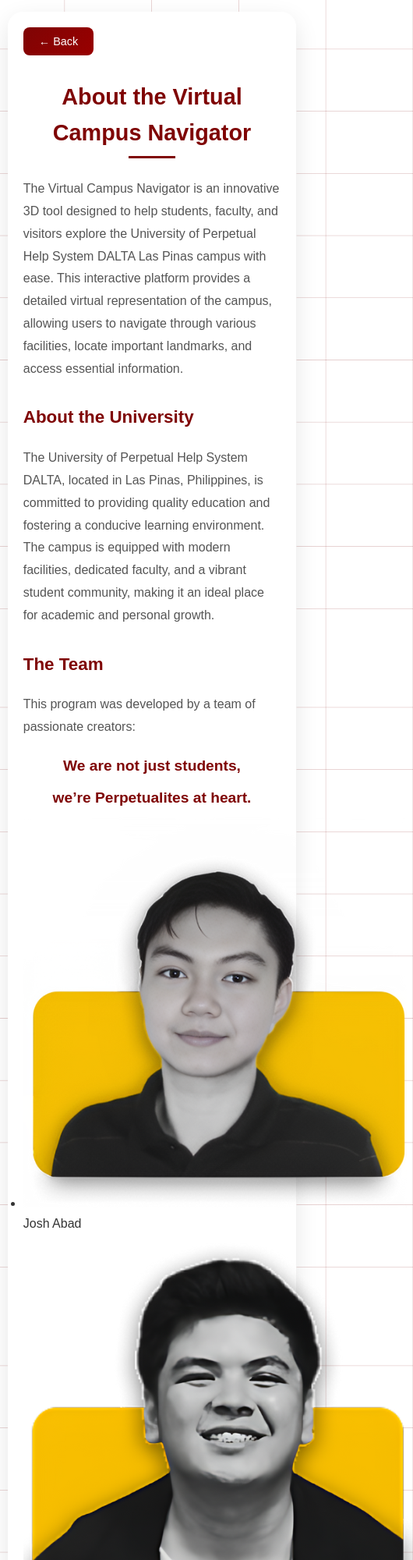
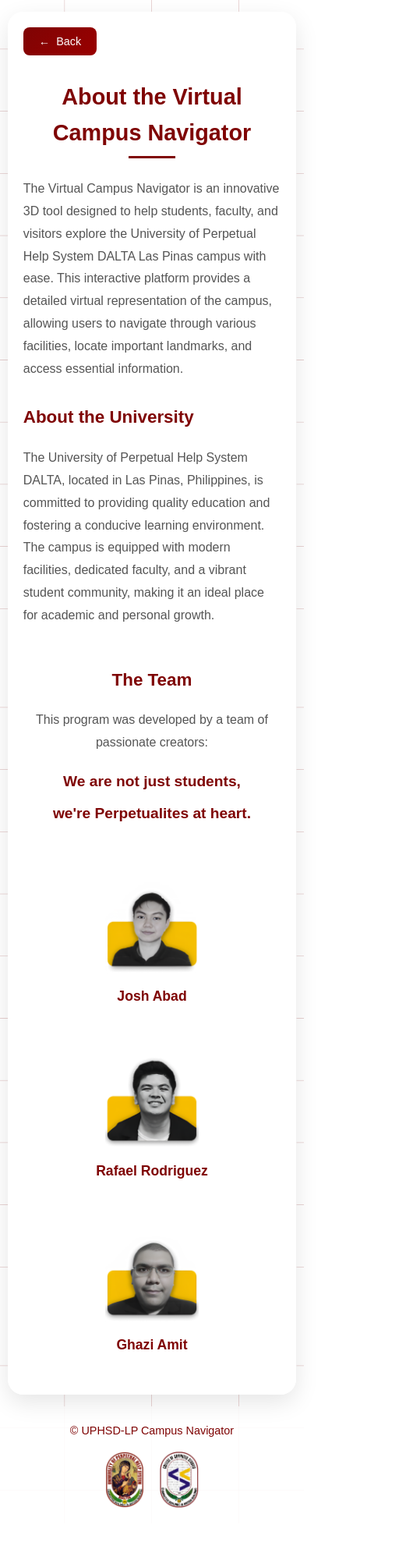
Before and after one commit to itzvlad21/uphsd-lp-campusnavigator, a website built with Vite: page about.html in a window 390 px wide. Shown: the top 2000 px of the page at 78% size, 530 px wide, since content can reach past the window. After the commit the page ends 1953 px from the top, so only its background shows below. Built offline with nearby package versions, Linux system fonts and the light colour scheme; sample sign-in values are in the browser's storage.

Commit message:
Update about.html

```diff
--- a/about.html
+++ b/about.html
@@ -3,31 +3,51 @@
 <head>
     <meta charset="UTF-8">
     <meta name="viewport" content="width=device-width, initial-scale=1.0">
+    <title>UPHSD-LP Campus Navigator | About</title>
+
     <link rel="stylesheet" href="/src/styles/about.css">
-    <title>About - Virtual Campus Navigator</title>
 </head>
 <body>
     <div id="logo">
-        <img src="/assets/logo/Logo.png" id="main-logo">
-        <img src="/assets/logo/ccs-logo.png" id="ccs-logo">
+        <img src="/assets/logo/Logo.png" alt="Main Logo">
+        <img src="/assets/logo/ccs-logo.png" alt="CCS Logo">
     </div>
+
     <div id="about-page">
-        <button id="back-button" onclick="window.history.back();">← Back</button>
+        <button id="back-button" onclick="window.history.back();">
+            <span>←</span> Back
+        </button>
+
         <h1>About the Virtual Campus Navigator</h1>
+
         <p>The Virtual Campus Navigator is an innovative 3D tool designed to help students, faculty, and visitors explore the University of Perpetual Help System DALTA Las Pinas campus with ease. This interactive platform provides a detailed virtual representation of the campus, allowing users to navigate through various facilities, locate important landmarks, and access essential information.</p>
 
         <h2>About the University</h2>
         <p>The University of Perpetual Help System DALTA, located in Las Pinas, Philippines, is committed to providing quality education and fostering a conducive learning environment. The campus is equipped with modern facilities, dedicated faculty, and a vibrant student community, making it an ideal place for academic and personal growth.</p>
 
-        <h2>The Team</h2>
-        <p>This program was developed by a team of passionate creators:</p>
-        <h2 class="center maroon">We are not just students,</h2>
-        <h2 class="center maroon">we’re Perpetualites at heart.</h2>
-        <ul>
-            <li><img src='/assets/images/Josh.png'>Josh Abad</li>
-            <li><img src='/assets/images/Rafael.png'>Rafael Rodriguez</li>
-            <li><img src='/assets/images/Ghazi.png'>Ghazi Amit</li>
-        </ul>
+        <div class="team-section">
+            <h2>The Team</h2>
+            <p>This program was developed by a team of passionate creators:</p>
+            <h2 class="center maroon">We are not just students,</h2>
+            <h2 class="center maroon">we're Perpetualites at heart.</h2>
+
+            <div class="team">
+                <ul>
+                    <li>
+                        <img src='/assets/images/Josh.png' alt="Josh Abad">
+                        <span>Josh Abad</span>
+                    </li>
+                    <li>
+                        <img src='/assets/images/Rafael.png' alt="Rafael Rodriguez">
+                        <span>Rafael Rodriguez</span>
+                    </li>
+                    <li>
+                        <img src='/assets/images/Ghazi.png' alt="Ghazi Amit">
+                        <span>Ghazi Amit</span>
+                    </li>
+                </ul>
+            </div>
+        </div>
     </div>
 
     <footer>
@@ -35,10 +55,11 @@
             © UPHSD-LP Campus Navigator
         </div>
         <div id="logo-mobile">
-            <img src="/assets/logo/Logo.png" id="mobile-main-logo">
-            <img src="/assets/logo/ccs-logo.png" id="mobile-ccs-logo">
+            <img src="/assets/logo/Logo.png" alt="Main Logo">
+            <img src="/assets/logo/ccs-logo.png" alt="CCS Logo">
         </div>
     </footer>
+
     <script type="module" src="/js/session.js"></script>
 </body>
 </html>
```
